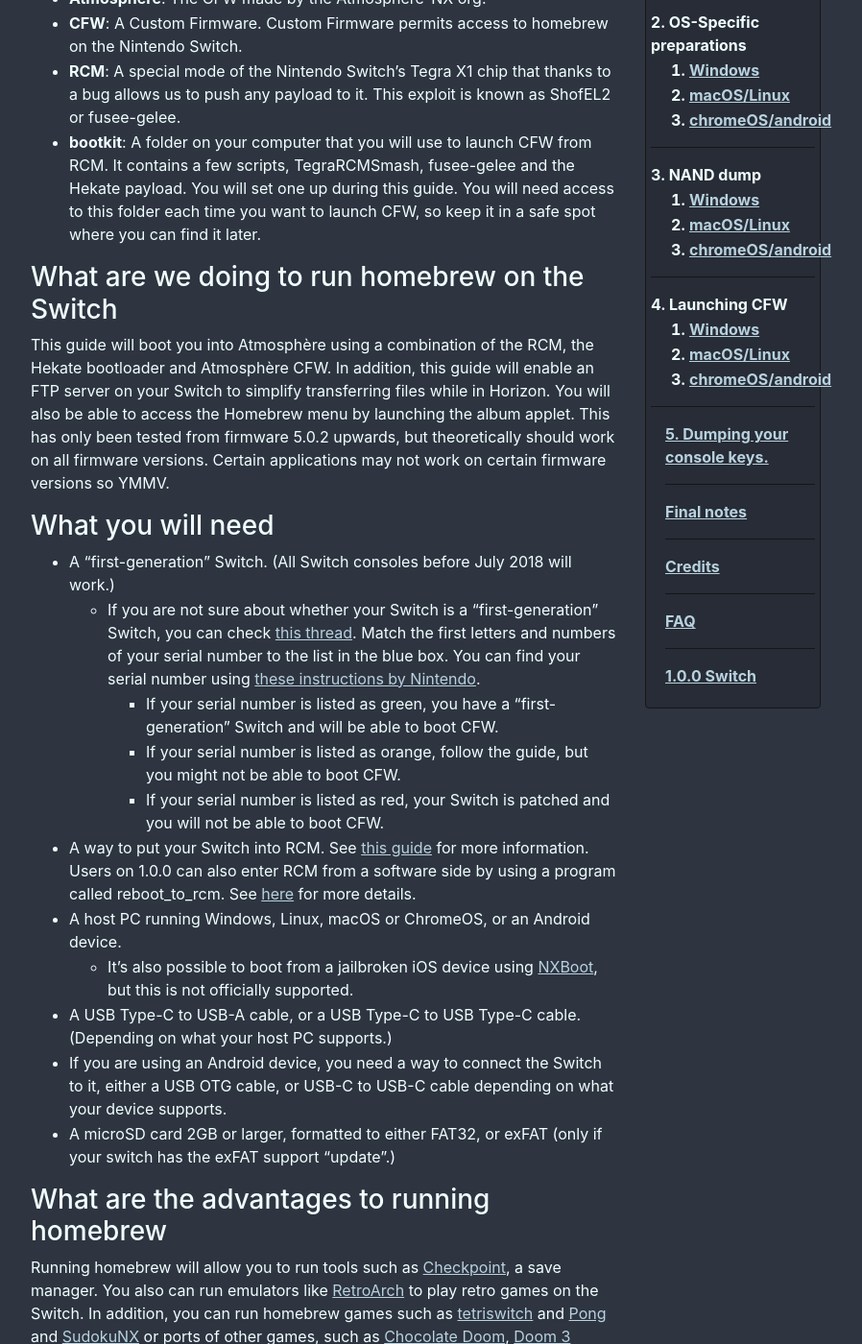
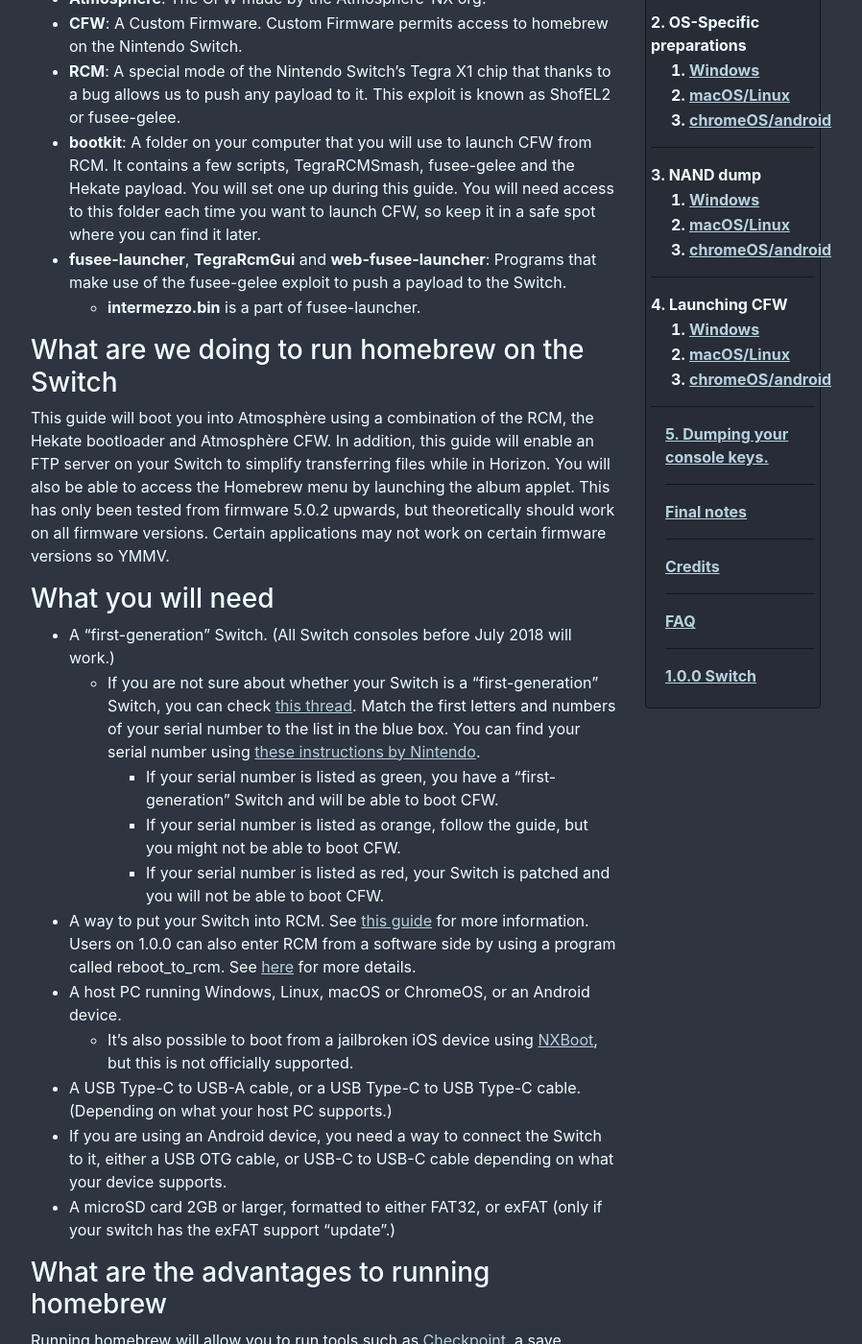
Before and after one commit to noirscape/SwitchGuideOLD, a Jekyll site: the page built from index.md, in a window 1280 px wide and 1400 px high, scrolled down 392 px. Shown: the whole window at 96% size, without its empty margins (303-1201 px from the left). Built offline with Jekyll 4.4.1, drawn with Linux system fonts in a browser that asks for light colours; some of the changed text lies outside the part shown.

Commit message:
Closes #27

```diff
--- a/index.md
+++ b/index.md
@@ -6,7 +6,6 @@
 If you need assistance, visit us on [Discord](https://discord.gg/C29hYvh){: target="_blank" .a-table}.
 {: .info-box}
 
-
 ### Terminology used in this guide
 
 - **Hekate**: A bootloader for the Nintendo Switch.
@@ -14,6 +13,8 @@
 - **CFW**: A Custom Firmware. Custom Firmware permits access to homebrew on the Nintendo Switch.
 - **RCM**: A special mode of the Nintendo Switch's Tegra X1 chip that thanks to a bug allows us to push any payload to it. This exploit is known as ShofEL2 or fusee-gelee.
 - **bootkit**: A folder on your computer that you will use to launch CFW from RCM. It contains a few scripts, TegraRCMSmash, fusee-gelee and the Hekate payload. You will set one up during this guide. You will need access to this folder each time you want to launch CFW, so keep it in a safe spot where you can find it later.
+- **fusee-launcher**, **TegraRcmGui** and **web-fusee-launcher**: Programs that make use of the fusee-gelee exploit to push a payload to the Switch.
+  - **intermezzo.bin** is a part of fusee-launcher.
 
 ### What are we doing to run homebrew on the Switch
 
@@ -22,20 +23,20 @@
 ### What you will need
 
 - A "first-generation" Switch. (All Switch consoles before July 2018 will work.)
-    - If you are not sure about whether your Switch is a "first-generation" Switch, you can check [this thread](https://gbatemp.net/threads/switch-informations-by-serial-number.481215/). Match the first letters and numbers of your serial number to the list in the blue box. You can find your serial number using [these instructions by Nintendo](https://www.nintendo.com.au/how-to-find-the-serial-number-of-your-console).
-        - If your serial number is listed as green, you have a "first-generation" Switch and will be able to boot CFW.
-        - If your serial number is listed as orange, follow the guide, but you might not be able to boot CFW.
-        - If your serial number is listed as red, your Switch is patched and you will not be able to boot CFW.
+  - If you are not sure about whether your Switch is a "first-generation" Switch, you can check [this thread](https://gbatemp.net/threads/switch-informations-by-serial-number.481215/). Match the first letters and numbers of your serial number to the list in the blue box. You can find your serial number using [these instructions by Nintendo](https://www.nintendo.com.au/how-to-find-the-serial-number-of-your-console).
+    - If your serial number is listed as green, you have a "first-generation" Switch and will be able to boot CFW.
+    - If your serial number is listed as orange, follow the guide, but you might not be able to boot CFW.
+    - If your serial number is listed as red, your Switch is patched and you will not be able to boot CFW.
 - A way to put your Switch into RCM. See [this guide](https://xghostboyx.github.io/RCM-Guide){: target="_blank" .a-table} for more information. Users on 1.0.0 can also enter RCM from a software side by using a program called reboot_to_rcm. See [here](1-0-0.html){: target="_blank" .a-table} for more details.
 - A host PC running Windows, Linux, macOS or ChromeOS, or an Android device.
-    - It's also possible to boot from a jailbroken iOS device using [NXBoot](https://mologie.github.io/nxboot/), but this is not officially supported.
+  - It's also possible to boot from a jailbroken iOS device using [NXBoot](https://mologie.github.io/nxboot/), but this is not officially supported.
 - A USB Type-C to USB-A cable, or a USB Type-C to USB Type-C cable. (Depending on what your host PC supports.)
 - If you are using an Android device, you need a way to connect the Switch to it, either a USB OTG cable, or USB-C to USB-C cable depending on what your device supports.
 - A microSD card 2GB or larger, formatted to either FAT32, or exFAT (only if your switch has the exFAT support "update".)
 
 ### What are the advantages to running homebrew
 
-Running homebrew will allow you to run tools such as [Checkpoint](https://github.com/BernardoGiordano/Checkpoint){: target="_blank" .a-table}, a save manager.
+Running homebrew will allow you to run tools such as [Checkpoint](https://github.com/BernardoGiordano/Checkpoint){: target="_blank" .a-table}, a save manager or use [sys-ftpd](https://github.com/jakibaki/sys-ftpd) to run an FTP server to transfer files.
 You also can run emulators like [RetroArch](https://www.retroarch.com/?page=platforms){: target="_blank" .a-table} to play retro games on the Switch.
 In addition, you can run homebrew games such as [tetriswitch](https://gbatemp.net/threads/tetriswitch-a-tetris-clone-for-the-switch.498481){: target="_blank" .a-table} and [Pong](https://github.com/I-EAT-CHEEZE-YO/switch_sdl_pong){: target="_blank" .a-table} and [SudokuNX](https://github.com/ZetaDesigns/SudokuNX){: target="_blank" .a-table} or ports of other games, such as [Chocolate Doom](https://gbatemp.net/threads/chocolate-doom-ported-to-the-nintendo-switch.506909/){: target="_blank" .a-table}, [Doom 3](https://github.com/fgsfdsfgs/dhewm3){: target="_blank" .a-table} [Quake](https://github.com/fgsfdsfgs/nxquake){: target="_blank" .a-table}, [Wolfenstein 3D](https://gbatemp.net/threads/wolfenstein-3d-port.508755/){: target="_blank" .a-table} and [Duke Nukem 3D](https://gbatemp.net/threads/duke-nukem-3d.502386/){: target="_blank" .a-table}.
 
```
